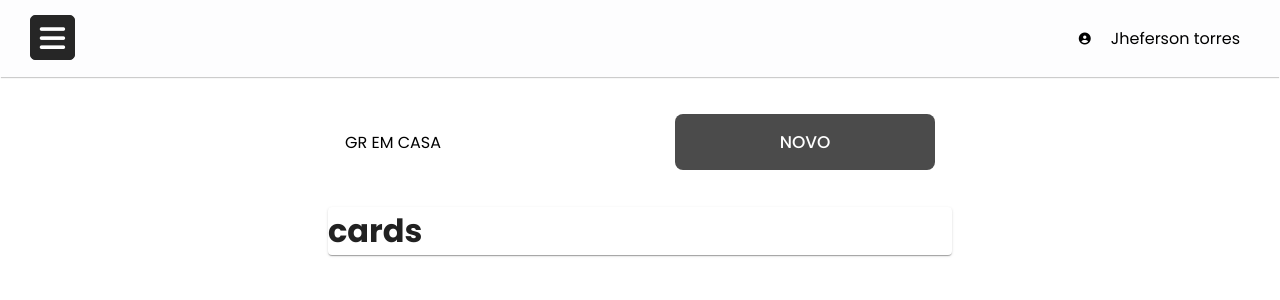
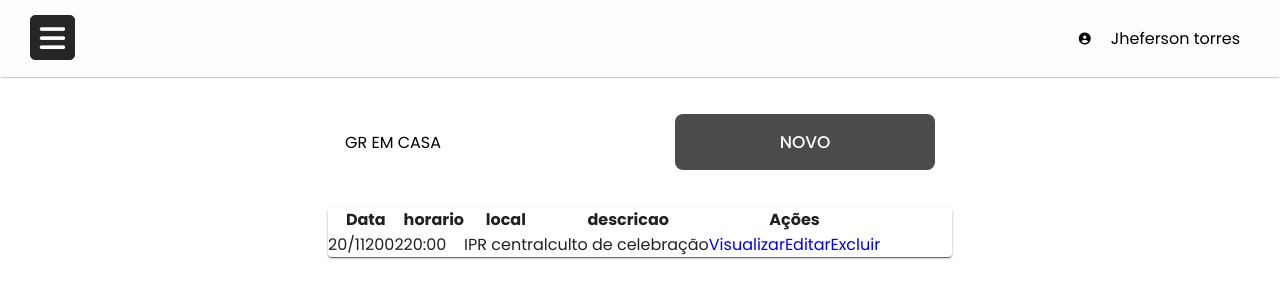
Before and after one commit to Jhefersontorres/Dashboard-Padr-o, a React (Create React App) app: page /contas in a window 1280 px wide. Shown: the top 300 px of the page. Built offline with nearby package versions, Linux system fonts and the light colour scheme; no server answers.

Commit message:
commit em casa

```diff
--- a/src/views/bank/bank.js
+++ b/src/views/bank/bank.js
@@ -182,7 +182,44 @@ export default function Bank() {
               <Paper>
                 <div classname="cards-views">
 
-                  <h1>cards</h1>
+                <Paper>
+                <div classname="cards-views">
+
+
+
+                      <div id="list" class="row">
+
+                      <div class="table-responsive col-md-12">
+                        <table class="table table-striped" cellspacing="0" cellpadding="0">
+                          <thead>
+                            <tr>
+                              <th>Data</th>
+                              <th>horario</th>
+                              <th>local</th>
+                              <th>descricao</th>
+                              <th class="actions">Ações</th>
+                            </tr>
+                          </thead>
+                          <tbody>
+
+                            <tr>
+                              <td>20/112002</td>
+                              <td>20:00</td>
+                              <td>IPR central</td>
+                              <td>culto de celebração</td>
+                              <td class="actions">
+                                <a class="btn btn-success btn-xs" href="view.html">Visualizar</a>
+                                <a class="btn btn-warning btn-xs" href="edit.html">Editar</a>
+                                <a class="btn btn-danger btn-xs" href="#" data-toggle="modal" data-target="#delete-modal">Excluir</a>
+                              </td>
+                            </tr>
+
+                          </tbody>
+                        </table>
+                      </div>
+                    </div>
+                </div>
+              </Paper>
                 </div>
               </Paper>
             </Grid>
--- a/src/views/events/event.js
+++ b/src/views/events/event.js
@@ -186,7 +186,44 @@ export default function Event() {
               <Paper>
                 <div classname="cards-views">
 
-                  <h1>cards</h1>
+                <Paper>
+                <div classname="cards-views">
+
+
+
+                      <div id="list" class="row">
+
+                      <div class="table-responsive col-md-12">
+                        <table class="table table-striped" cellspacing="0" cellpadding="0">
+                          <thead>
+                            <tr>
+                              <th>Data</th>
+                              <th>horario</th>
+                              <th>local</th>
+                              <th>descricao</th>
+                              <th class="actions">Ações</th>
+                            </tr>
+                          </thead>
+                          <tbody>
+
+                            <tr>
+                              <td>20/112002</td>
+                              <td>20:00</td>
+                              <td>IPR central</td>
+                              <td>culto de celebração</td>
+                              <td class="actions">
+                                <a class="btn btn-success btn-xs" href="view.html">Visualizar</a>
+                                <a class="btn btn-warning btn-xs" href="edit.html">Editar</a>
+                                <a class="btn btn-danger btn-xs" href="#" data-toggle="modal" data-target="#delete-modal">Excluir</a>
+                              </td>
+                            </tr>
+
+                          </tbody>
+                        </table>
+                      </div>
+                    </div>
+                </div>
+              </Paper>
                 </div>
               </Paper>
             </Grid>
--- a/src/views/gr-em-casa/gr-em-casa.js
+++ b/src/views/gr-em-casa/gr-em-casa.js
@@ -198,24 +198,42 @@ export default function Grcasa() {
                   </Fade>
                 </Modal>
               </div>
-
               <Paper>
                 <div classname="cards-views">
-                  <GRemCasaContext.Provider value={{ getGrCasa }}>
-                    {currentPosts.map(postgrcasa => (
-                      <CardPostGrcasa datagrcasa={postgrcasa} />
-                    ))}
-                  </GRemCasaContext.Provider>
-                  <div className='container mt-5'>
-                    <Posts posts={currentPosts} loading={loading} />
-                    <Pagination
-                      postsPerPage={postsPerPage}
-                      totalPosts={GRCasa.length}
-                      paginate={paginate}
-                      color="primary"
-                      variant="outlined" shape="rounded"
-                    />
-                  </div>
+
+
+
+                      <div id="list" class="row">
+
+                      <div class="table-responsive col-md-12">
+                        <table class="table table-striped" cellspacing="0" cellpadding="0">
+                          <thead>
+                            <tr>
+                              <th>Data</th>
+                              <th>horario</th>
+                              <th>local</th>
+                              <th>descricao</th>
+                              <th class="actions">Ações</th>
+                            </tr>
+                          </thead>
+                          <tbody>
+
+                            <tr>
+                              <td>20/112002</td>
+                              <td>20:00</td>
+                              <td>IPR central</td>
+                              <td>culto de celebração</td>
+                              <td class="actions">
+                                <a class="btn btn-success btn-xs" href="view.html">Visualizar</a>
+                                <a class="btn btn-warning btn-xs" href="edit.html">Editar</a>
+                                <a class="btn btn-danger btn-xs" href="#" data-toggle="modal" data-target="#delete-modal">Excluir</a>
+                              </td>
+                            </tr>
+
+                          </tbody>
+                        </table>
+                      </div>
+                    </div>
                 </div>
               </Paper>
             </Grid>
--- a/src/views/pastor/pastor.js
+++ b/src/views/pastor/pastor.js
@@ -179,7 +179,44 @@ export default function Pastor() {
               <Paper>
                 <div classname="cards-views">
 
-                  <h1>cards</h1>
+                <Paper>
+                <div classname="cards-views">
+
+
+
+                      <div id="list" class="row">
+
+                      <div class="table-responsive col-md-12">
+                        <table class="table table-striped" cellspacing="0" cellpadding="0">
+                          <thead>
+                            <tr>
+                              <th>Data</th>
+                              <th>horario</th>
+                              <th>local</th>
+                              <th>descricao</th>
+                              <th class="actions">Ações</th>
+                            </tr>
+                          </thead>
+                          <tbody>
+
+                            <tr>
+                              <td>20/112002</td>
+                              <td>20:00</td>
+                              <td>IPR central</td>
+                              <td>culto de celebração</td>
+                              <td class="actions">
+                                <a class="btn btn-success btn-xs" href="view.html">Visualizar</a>
+                                <a class="btn btn-warning btn-xs" href="edit.html">Editar</a>
+                                <a class="btn btn-danger btn-xs" href="#" data-toggle="modal" data-target="#delete-modal">Excluir</a>
+                              </td>
+                            </tr>
+
+                          </tbody>
+                        </table>
+                      </div>
+                    </div>
+                </div>
+              </Paper>
                 </div>
               </Paper>
             </Grid>
--- a/src/views/schedule/schedule.js
+++ b/src/views/schedule/schedule.js
@@ -105,6 +105,7 @@ export default function Schedule() {
   }, []);
 
   return (
+
     <React.Fragment>
       <div classename="container">
         <SideBar />
@@ -196,12 +197,11 @@ export default function Schedule() {
                   </Fade>
                 </Modal>
               </div>
-
               <Paper>
                 <div classname="cards-views">
 
 
-                    {schedules.map (postSchedule => (
+
                       <div id="list" class="row">
 
                       <div class="table-responsive col-md-12">
@@ -218,10 +218,10 @@ export default function Schedule() {
                           <tbody>
 
                             <tr>
-                              <td>{postSchedule.day}</td>
-                              <td>{postSchedule.hour}</td>
-                              <td>{postSchedule.local}</td>
-                              <td>{postSchedule.description}</td>
+                              <td>20/112002</td>
+                              <td>20:00</td>
+                              <td>IPR central</td>
+                              <td>culto de celebração</td>
                               <td class="actions">
                                 <a class="btn btn-success btn-xs" href="view.html">Visualizar</a>
                                 <a class="btn btn-warning btn-xs" href="edit.html">Editar</a>
@@ -231,13 +231,8 @@ export default function Schedule() {
 
                           </tbody>
                         </table>
-
                       </div>
                     </div>
-
-                    ))}
-
-
                 </div>
               </Paper>
             </Grid>
@@ -245,5 +240,7 @@ export default function Schedule() {
         </Grid>
       </div>
     </React.Fragment>
+
+
   );
 }
```
